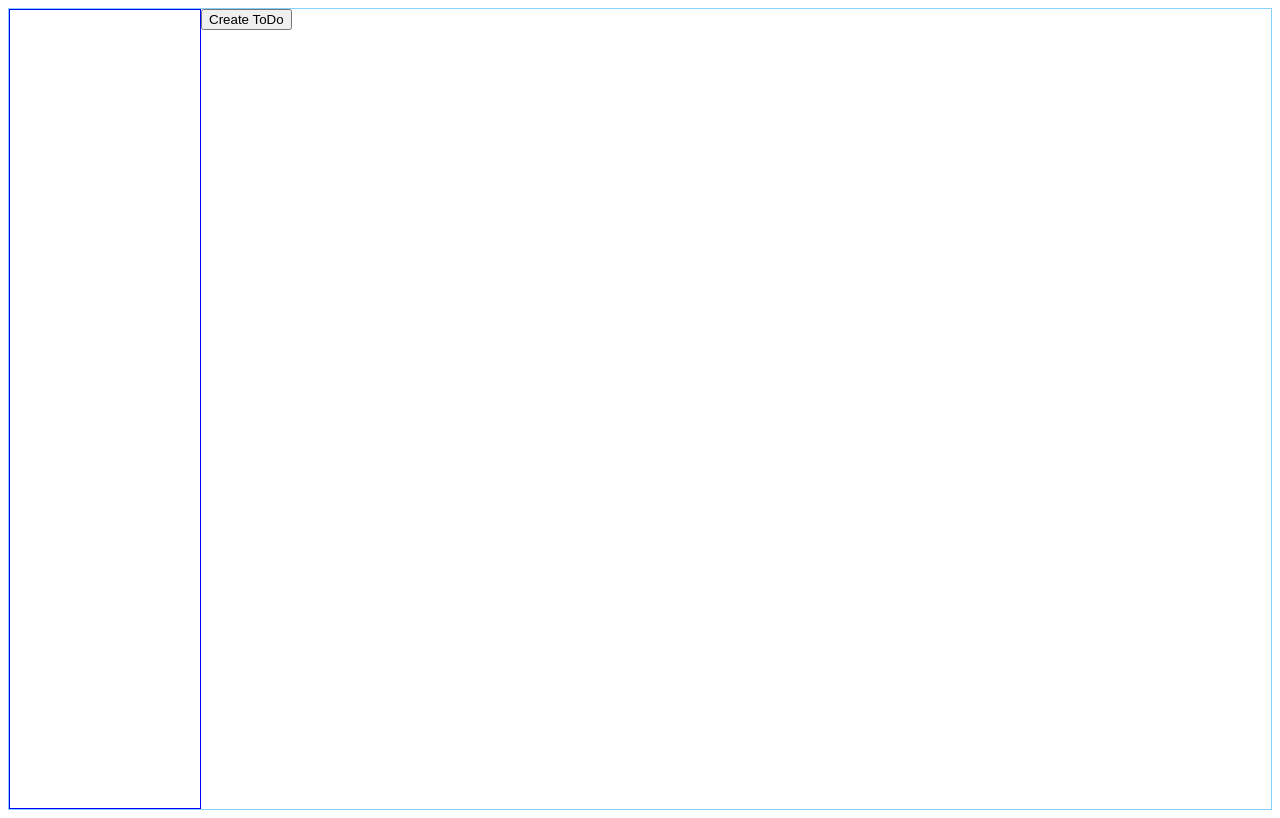
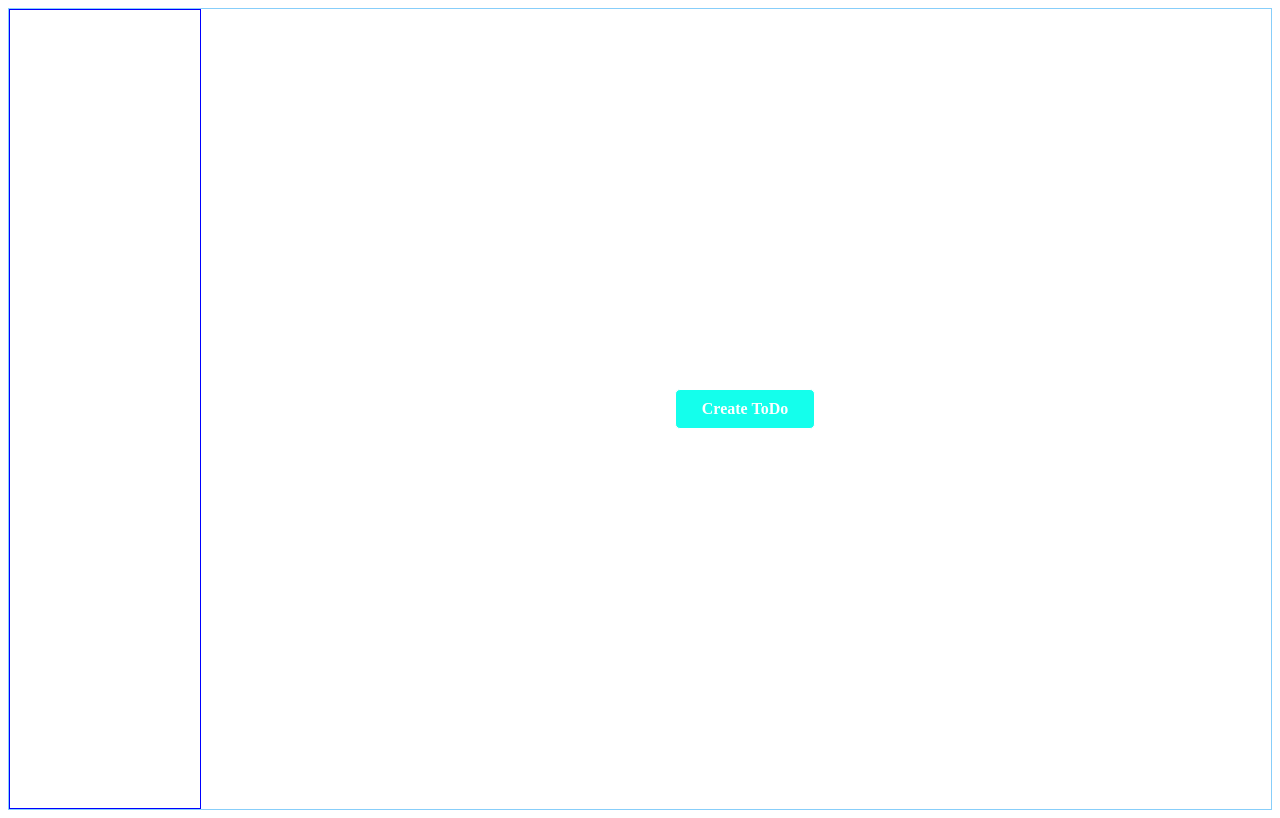
Before and after one commit to Olahben/todo-list, a website built with webpack: page dist/index.html in a window 1280 px wide. Built offline with nearby package versions, Linux system fonts and the light colour scheme.

Commit message:
Style and position the make toDo button

```diff
--- a/src/style.css
+++ b/src/style.css
@@ -16,4 +16,22 @@
 
 #workspace {
     grid-area: content;
+
+    display: grid;
+    place-items: center;
 }
+
+.add-to-do {
+    border: 1px solid white;
+    border-radius: 5px;
+
+    background-color: #14FFEC;
+
+    width: min(140px, 25%);
+    height: 5%;
+
+    font-family: 'sans-serif';
+    font-size: 100%;
+    color: white;
+    font-weight: 600;
+}
```
